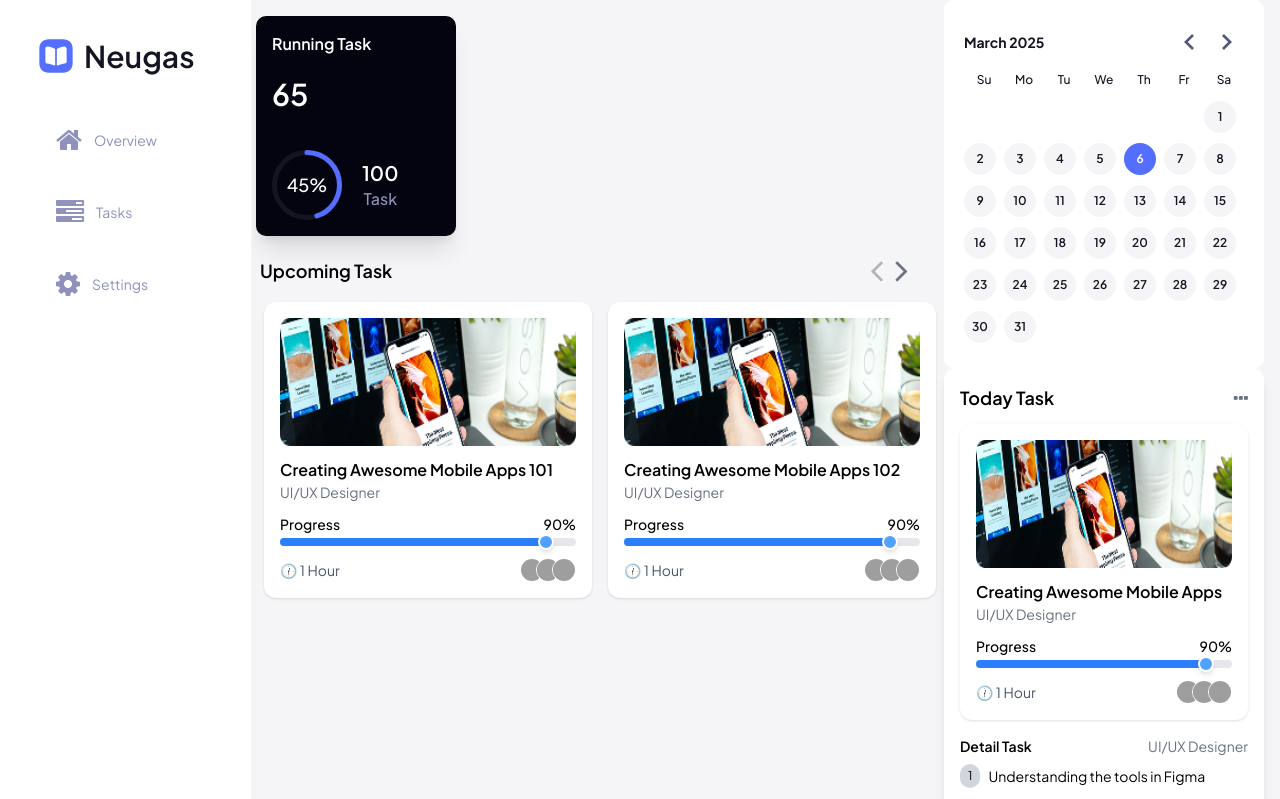
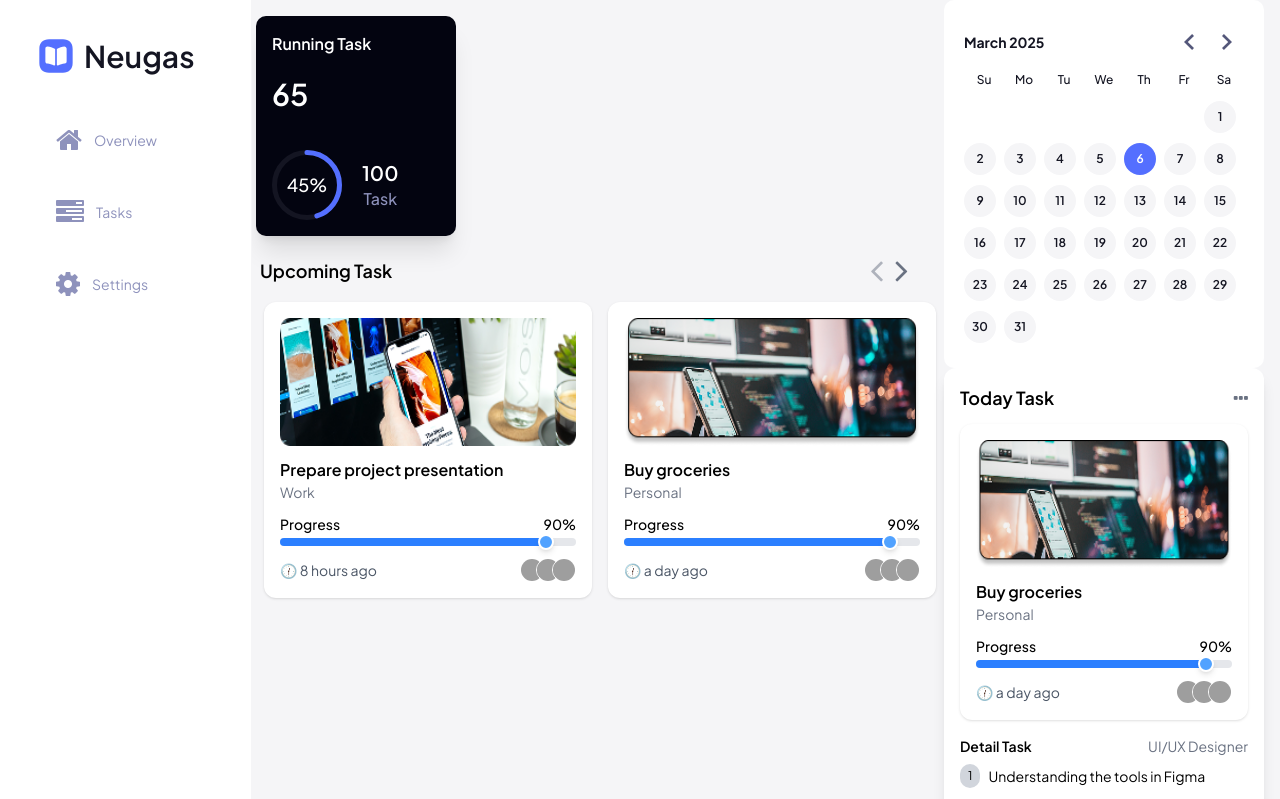
Before and after one commit to Evans-Asiedu/task-management, a React (Vite) app: page / in a window 1280 px wide. Shown: the top 799 px of the page. Built offline with nearby package versions, Linux system fonts and the light colour scheme; grey boxes are pictures that could not be loaded.

Commit message:
Update upcoming task component to allow passing of the task prop

```diff
--- a/package.json
+++ b/package.json
@@ -12,6 +12,7 @@
   "dependencies": {
     "@tailwindcss/vite": "^4.0.10",
     "font-awesome": "^4.7.0",
+    "moment": "^2.30.1",
     "react": "^19.0.0",
     "react-day-picker": "^9.6.1",
     "react-dom": "^19.0.0"
--- a/src/components/TaskCard.jsx
+++ b/src/components/TaskCard.jsx
@@ -1,20 +1,19 @@
 import React from "react";
+import moment from "moment";
 
 const TaskCard = ({ task }) => {
   return (
     <div className="bg-white rounded-xl shadow-sm p-4">
       {/* Image Section */}
       <img
-        src="/Image.png"
+        src={task.imageUrl}
         alt="Task Preview"
         className="w-full h-32 rounded-lg object-fit"
       />
 
       {/* Task Title & Role */}
-      <h3 className="text-md font-semibold mt-3">
-        Creating Awesome Mobile Apps {task}
-      </h3>
-      <p className="text-gray-500 text-sm">UI/UX Designer</p>
+      <h3 className="text-md font-semibold mt-3">{task.title}</h3>
+      <p className="text-gray-500 text-sm">{task.category}</p>
 
       {/* Progress Bar */}
       <div className="mt-3">
@@ -42,7 +41,9 @@ const TaskCard = ({ task }) => {
       {/* Time & Avatars */}
       <div className="flex justify-between items-center mt-3">
         <div className="flex items-center space-x-2">
-          <span className="text-gray-600 text-sm">🕧 1 Hour</span>
+          <span className="text-gray-600 text-sm">
+            🕧 {moment(task.createdAt).fromNow()}
+          </span>
         </div>
         <div className="flex -space-x-2">
           <img
--- a/src/components/TodayTask.jsx
+++ b/src/components/TodayTask.jsx
@@ -1,12 +1,15 @@
 import React, { Component } from "react";
 import TaskCard from "./TaskCard";
 import TaskDetails from "./TaskDetails";
+import { data } from "src/data";
 
 const TodayTask = () => {
+  const task = data.tasks[1];
+
   return (
     <div className="bg-white w-80 rounded-xl shadow-lg p-4">
       <TaskHeader name="Today Task" />
-      <TaskCard />
+      <TaskCard task={task} />
       <TaskDetails />
     </div>
   );
--- a/src/components/UpcomingTask.jsx
+++ b/src/components/UpcomingTask.jsx
@@ -21,7 +21,7 @@ const UpcomingTask = () => {
   };
 
   return (
-    <div className="max-w-[688px] mx-4">
+    <div className="max-w-[327px] lg:max-w-[688px] mx-4">
       {/* Header */}
       <div className="flex justify-between items-center mb-3">
         <h2 className="text-lg font-semibold mx-1">Upcoming Task</h2>
@@ -57,7 +57,7 @@ const UpcomingTask = () => {
           .map((task, index) => (
             <div key={index} className="max-w-[328px] flex-shrink-0 mx-2">
               {" "}
-              <TaskCard task={task.id} />
+              <TaskCard task={task} />
             </div>
           ))}
       </div>
```
Also changed, not shown: 1 other file (tests, documents, lock files or other folders).
